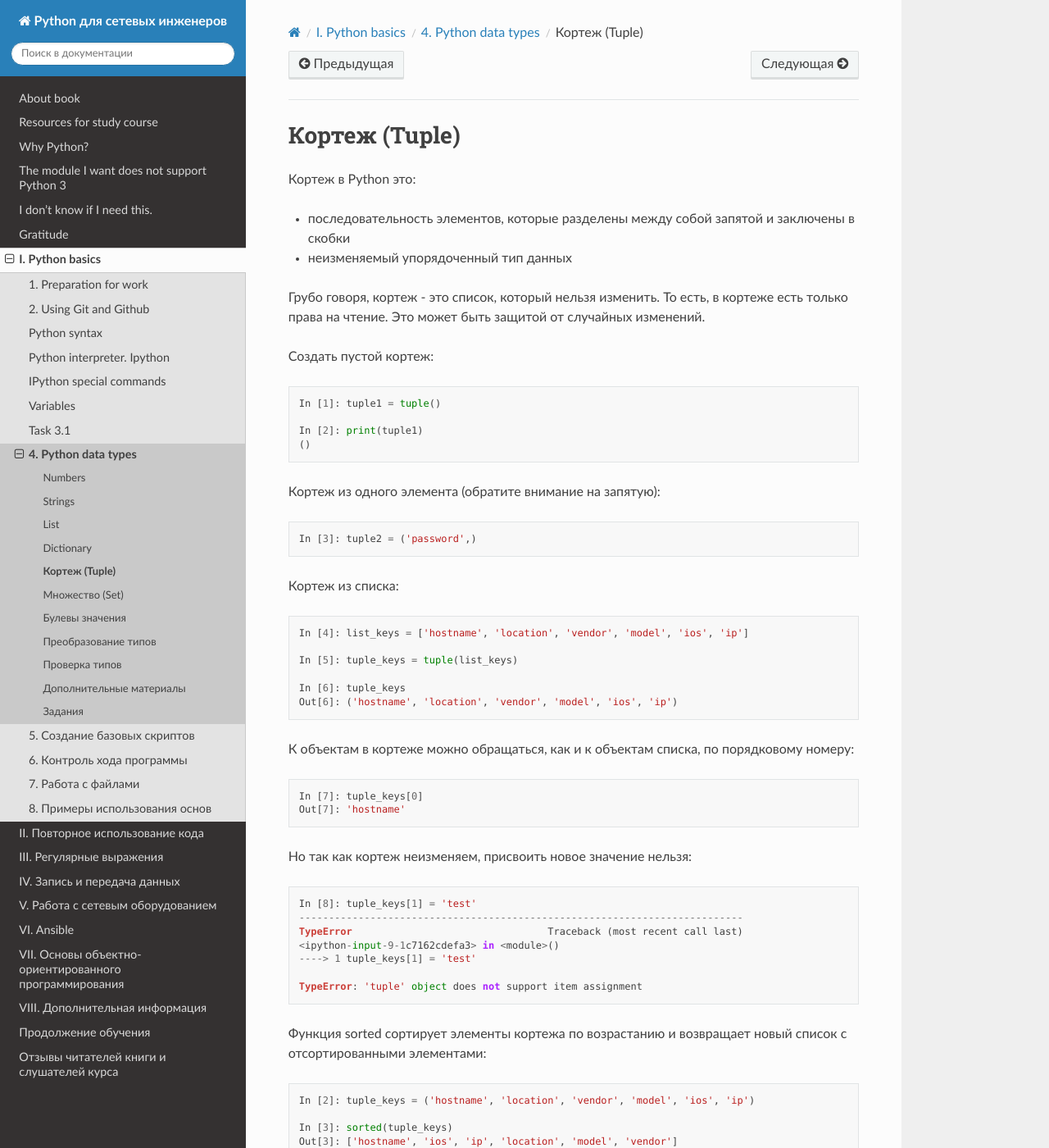
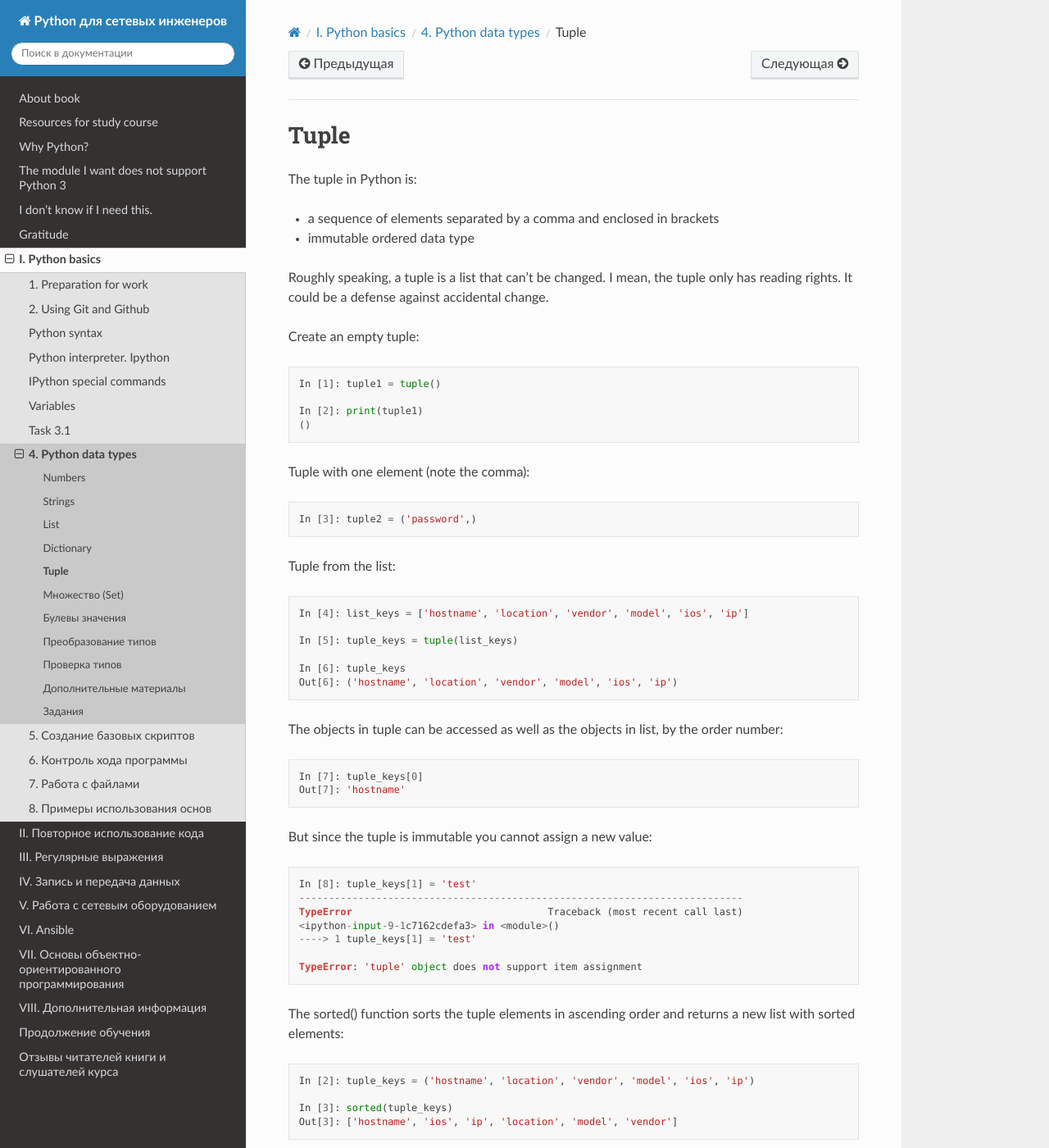
Before and after one commit to Aidar5/nattoeng, a Sphinx documentation site: the page built from docs/source/book/04_data_structures/7_tuple.rst, in a window 1280 px wide and 1400 px high. Shown: the whole window at 82% size. Built offline with Sphinx 7.4.7 and the Read the Docs theme 2.0.0, drawn with Linux system fonts in a browser that asks for light colours; pages that are not in the unit, such as notebooks, are missing from menus.

Commit message:
Update 7_tuple.rst

```diff
--- a/docs/source/book/04_data_structures/7_tuple.rst
+++ b/docs/source/book/04_data_structures/7_tuple.rst
@@ -1,17 +1,15 @@
-Кортеж (Tuple)
+Tuple
 --------------
 
 
-Кортеж в Python это:
+The tuple in Python is:
 
-* последовательность элементов, которые разделены между собой запятой и заключены в скобки
-* неизменяемый упорядоченный тип данных
+* a sequence of elements separated by a comma and enclosed in brackets
+* immutable ordered data type
 
-Грубо говоря, кортеж - это список, который нельзя изменить. То есть, в
-кортеже есть только права на чтение. Это может быть защитой от случайных
-изменений.
+Roughly speaking, a tuple is a list that can’t be changed. I mean, the tuple only has reading rights. It could be a defense against accidental change.
 
-Создать пустой кортеж:
+Create an empty tuple:
 
 .. code:: python
 
@@ -20,13 +18,13 @@
     In [2]: print(tuple1)
     ()
 
-Кортеж из одного элемента (обратите внимание на запятую):
+Tuple with one element (note the comma):
 
 .. code:: python
 
     In [3]: tuple2 = ('password',)
 
-Кортеж из списка:
+Tuple from the list:
 
 .. code:: python
 
@@ -37,15 +35,14 @@
     In [6]: tuple_keys
     Out[6]: ('hostname', 'location', 'vendor', 'model', 'ios', 'ip')
 
-К объектам в кортеже можно обращаться, как и к объектам списка, по
-порядковому номеру:
+The objects in tuple can be accessed as well as the objects in list, by the order number:
 
 .. code:: python
 
     In [7]: tuple_keys[0]
     Out[7]: 'hostname'
 
-Но так как кортеж неизменяем, присвоить новое значение нельзя:
+But since the tuple is immutable you cannot assign a new value:
 
 .. code:: python
 
@@ -57,8 +54,7 @@
 
     TypeError: 'tuple' object does not support item assignment
 
-Функция sorted сортирует элементы кортежа по возрастанию и возвращает
-новый список с отсортированными элементами:
+The sorted() function sorts the tuple elements in ascending order and returns a new list with sorted elements:
 
 .. code:: python
 
```
